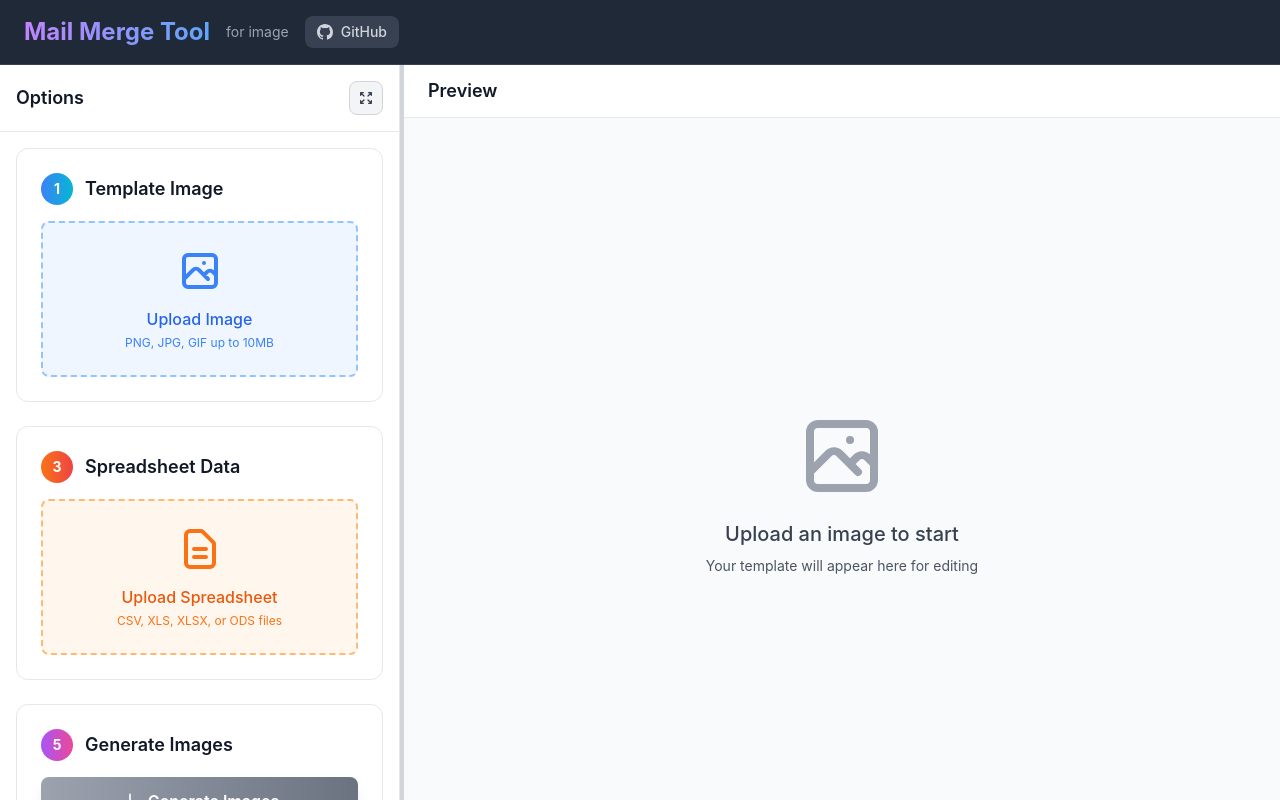
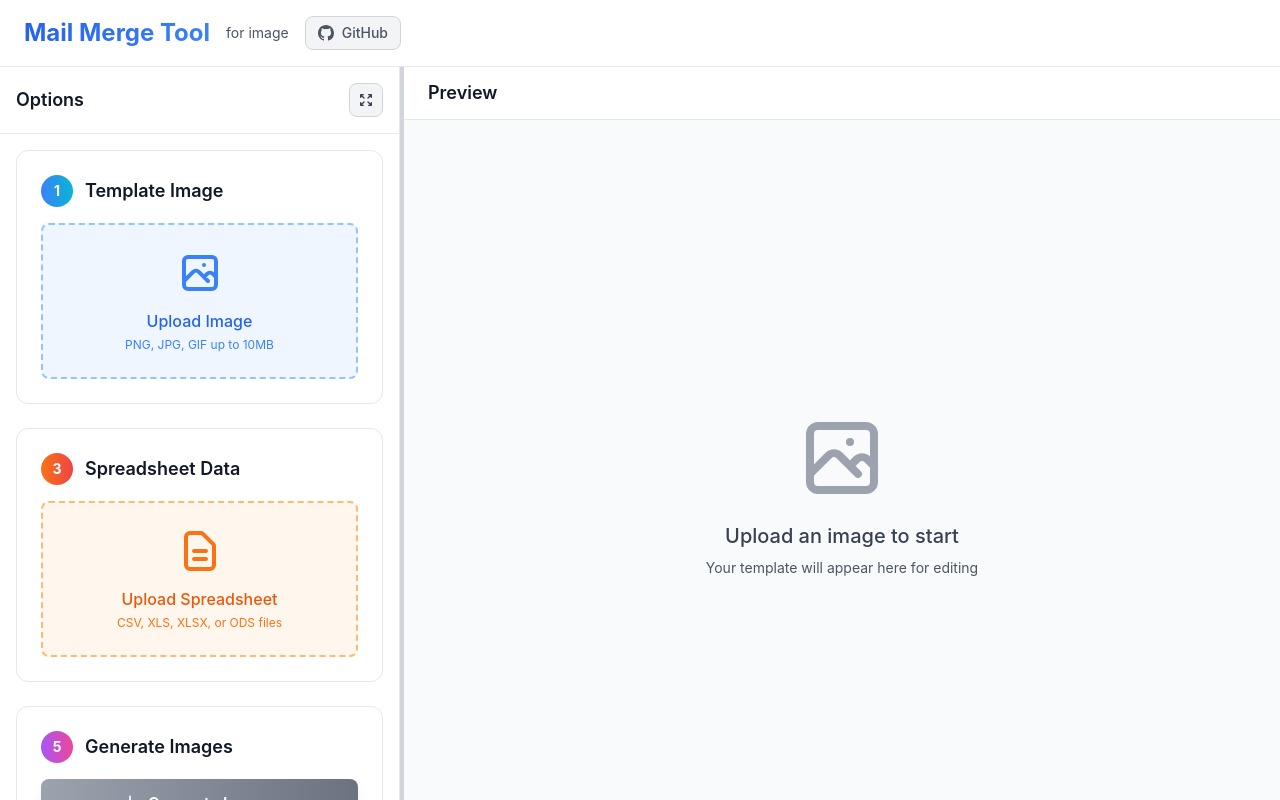
Before and after one commit to 98tools/image-mailmerge-cloudflare, a React (Vite) app: page / in a window 1280 px wide. Built offline with nearby package versions, Linux system fonts and the light colour scheme.

Commit message:
refactor: update Header component styles for improved UI and accessibility

```diff
--- a/src/header.tsx
+++ b/src/header.tsx
@@ -1,22 +1,22 @@
 export default function Header() {
     return (
-    <div className="bg-gray-800 border-b border-gray-700 px-6 py-4">
+    <div className="bg-white border-b border-gray-200 px-6 py-4 shadow-sm">
         <div className="flex items-center justify-between">
             <div className="flex items-center space-x-4">
-            <h1 className="text-2xl font-bold bg-gradient-to-r from-purple-400 to-blue-400 bg-clip-text text-transparent">
+            <h1 className="text-2xl font-bold bg-gradient-to-r from-blue-600 to-blue-500 bg-clip-text text-transparent">
                 Mail Merge Tool
             </h1>
-            <span className="text-sm text-gray-400">for image</span>
+            <span className="text-sm text-gray-600">for image</span>
             {/* GitHub Link */}
             <a
                 href="https://github.com/98tools/image-mailmerge-cloudflare"
                 target="_blank"
                 rel="noopener noreferrer"
-                className="flex items-center space-x-2 px-3 py-1.5 bg-gray-700 hover:bg-gray-600 rounded-lg transition-colors duration-200 group"
+                className="flex items-center space-x-2 px-3 py-1.5 bg-gray-100 hover:bg-gray-200 rounded-lg transition-colors duration-200 group border border-gray-300"
                 title="View on GitHub"
             >
                 <svg
-                className="w-4 h-4 text-gray-300 group-hover:text-white transition-colors"
+                className="w-4 h-4 text-gray-600 group-hover:text-gray-800 transition-colors"
                 fill="currentColor"
                 viewBox="0 0 20 20"
                 >
@@ -26,7 +26,7 @@ export default function Header() {
                     clipRule="evenodd"
                 />
                 </svg>
-                <span className="text-sm font-medium text-gray-300 group-hover:text-white transition-colors">
+                <span className="text-sm font-medium text-gray-600 group-hover:text-gray-800 transition-colors">
                 GitHub
                 </span>
             </a>
```
